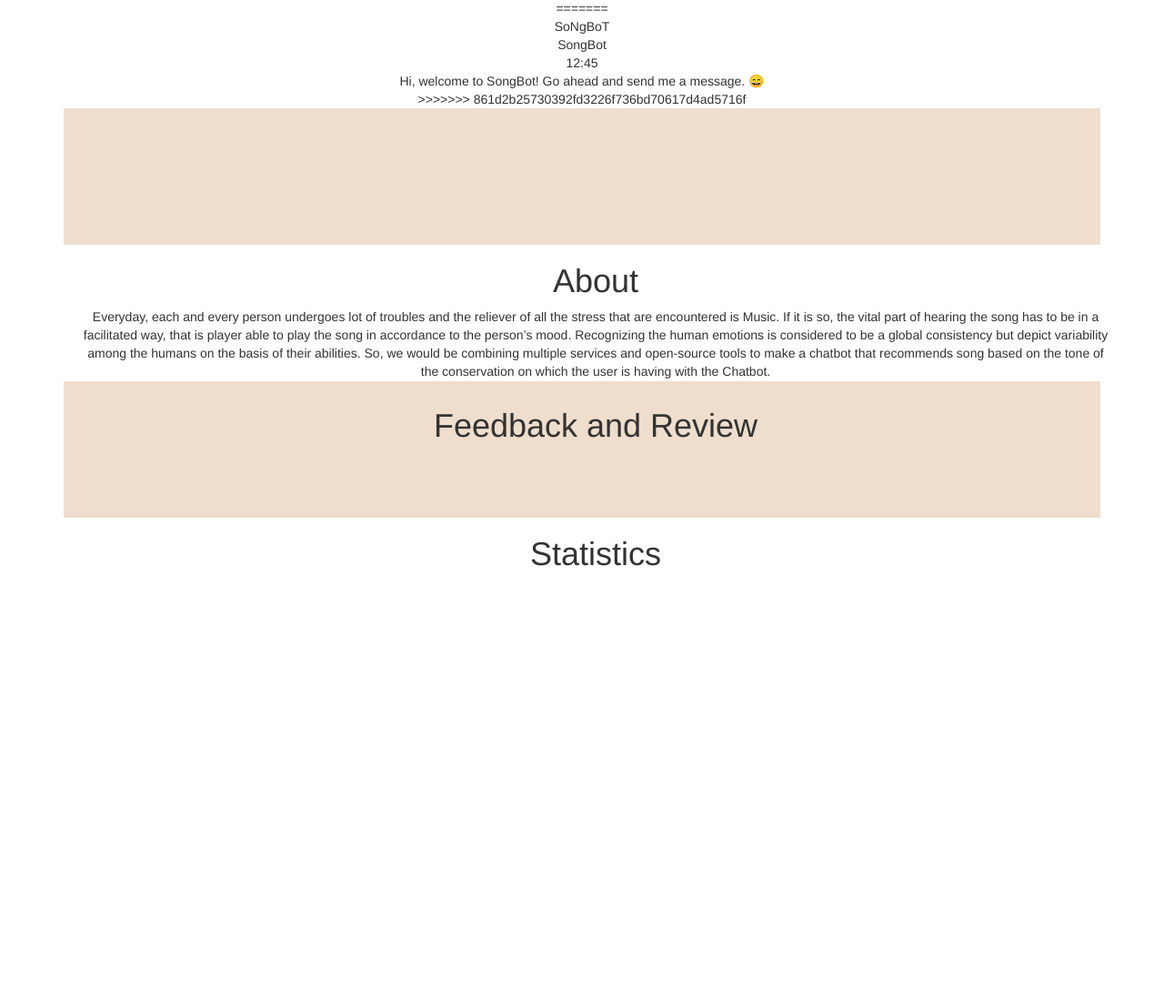
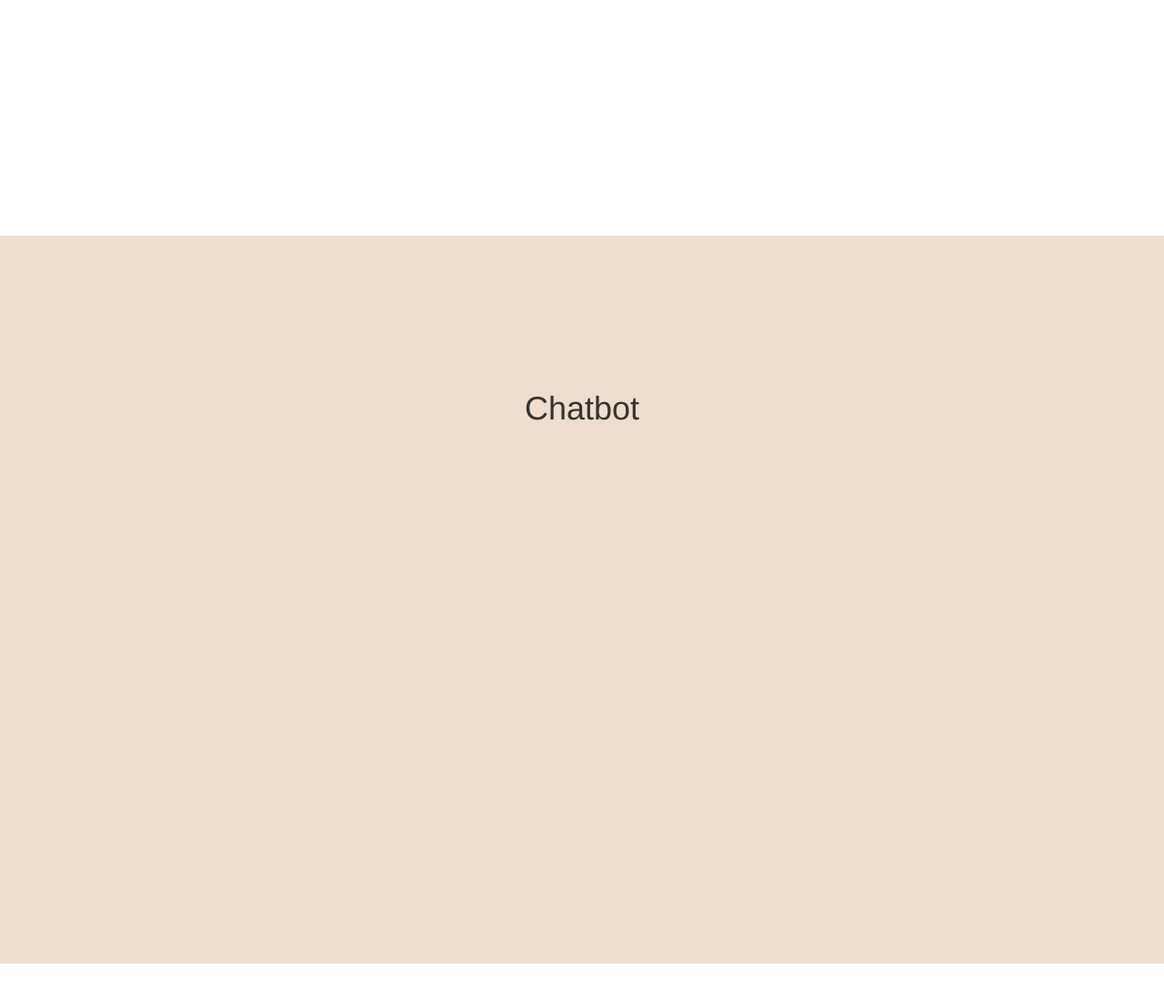
Before and after one commit to ManasviSabnis/SongBot, a Flask app: page / in a window 1280 px wide. Shown: the part 541-1640 px from the top of the page at 91% size. Before the commit the page ends 1163 px from the top, so only its background shows below. Run offline with Flask 2, Linux system fonts and the light colour scheme; some libraries are stand-ins or nearby versions; grey boxes are pictures that could not be loaded.

Commit message:
frontend new

```diff
--- a/SongBot/templates/index.html
+++ b/SongBot/templates/index.html
@@ -10,7 +10,6 @@
     <link href="static/bootstrap.min.css" rel="stylesheet">
     <link href="static/sticky-menu.css" rel="stylesheet">
 </head>
-<<<<<<< HEAD
 <body id="page-top" data-spy="scroll" data-target=".navbar-fixed-top">
     <nav class="navbar navbar-default navbar-fixed-top" role="navigation">
         <div class="container">
@@ -48,35 +47,13 @@
             <div class="row">
                 <div class="col-lg-12">
                     <h1>Chatbot Song recommender System</h1>
-                    <img src="https://www.google.com/imgres?imgurl=https%3A%2F%2Fimages.unsplash.com%2Fphoto-1518609878373-06d740f60d8b%3Fixlib%3Drb-1.2.1%26ixid%3DMnwxMjA3fDB8MHxzZWFyY2h8MXx8bGlzdGVuaW5nJTIwdG8lMjBtdXNpY3xlbnwwfHwwfHw%253D%26w%3D1000%26q%3D80&imgrefurl=https%3A%2F%2Funsplash.com%2Fs%2Fphotos%2Flistening-to-music&tbnid=BlRIbXg99K7DqM&vet=12ahUKEwjho_GE5Oj2AhUTjtgFHVjjDd0QMygGegUIARDbAQ..i&docid=t1LQqJTuWHSqYM&w=1000&h=667&q=people%20listening%20to%20music%20hd%20&ved=2ahUKEwjho_GE5Oj2AhUTjtgFHVjjDd0QMygGegUIARDbAQ">
+                    <p>Everyday, each and every person undergoes lot of troubles and the reliever of all the stress that are encountered is Music. If it is so, the vital part of hearing the song has to be in a facilitated way, that is player able to play the song in accordance to the person’s mood.
+                        Recognizing the human emotions is considered to be a global consistency but depict variability among the humans on the basis of their abilities.
+                        So, we would be combining multiple services and open-source tools to make a chatbot that recommends song based on the tone of the conservation on which the user is having with the Chatbot.</p>
+                    <img src="static/song.webp">
                     <a class="btn btn-primary page-scroll" href="#about">Click To Listen To music!</a>
                 </div>
             </div>
-=======
-
-<body>
-  <!-- partial:index.partial.html -->
-  <section class="msger">
-    <header class="msger-header">
-      <div class="msger-header-title">
-        <i class="fas fa-bug"></i> SoNgBoT <i class="fas fa-bug"></i>
-      </div>
-    </header>
-
-    <main class="msger-chat">
-      <div class="msg left-msg">
-        <div class="msg-img" style="background-image: url(https://image.flaticon.com/icons/svg/327/327779.svg)"></div>
-
-        <div class="msg-bubble">
-          <div class="msg-info">
-            <div class="msg-info-name">SongBot</div>
-            <div class="msg-info-time">12:45</div>
-          </div>
-
-          <div class="msg-text">
-            Hi, welcome to SongBot! Go ahead and send me a message. 😄
-          </div>
->>>>>>> 861d2b25730392fd3226f736bd70617d4ad5716f
         </div>
     </section>
 
@@ -85,10 +62,8 @@
         <div class="container">
             <div class="row">
                 <div class="col-lg-12">
-                    <h1>About</h1>
-                    <p>Everyday, each and every person undergoes lot of troubles and the reliever of all the stress that are encountered is Music. If it is so, the vital part of hearing the song has to be in a facilitated way, that is player able to play the song in accordance to the person’s mood.
-                        Recognizing the human emotions is considered to be a global consistency but depict variability among the humans on the basis of their abilities.
-                        So, we would be combining multiple services and open-source tools to make a chatbot that recommends song based on the tone of the conservation on which the user is having with the Chatbot.</p>
+                    <h1>Chatbot</h1>
+
 
                 </div>
             </div>
```
Also changed, not shown: SongBot/static/song.webp (added).
